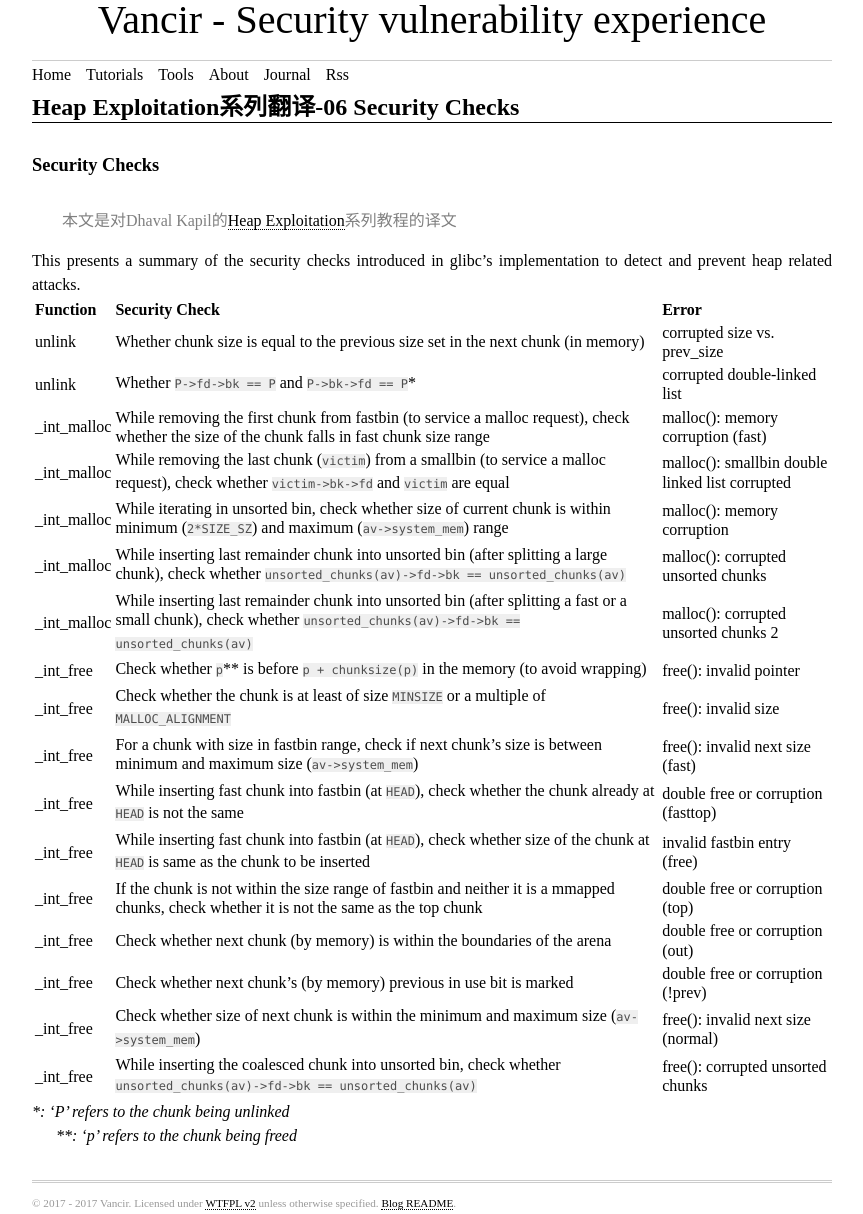
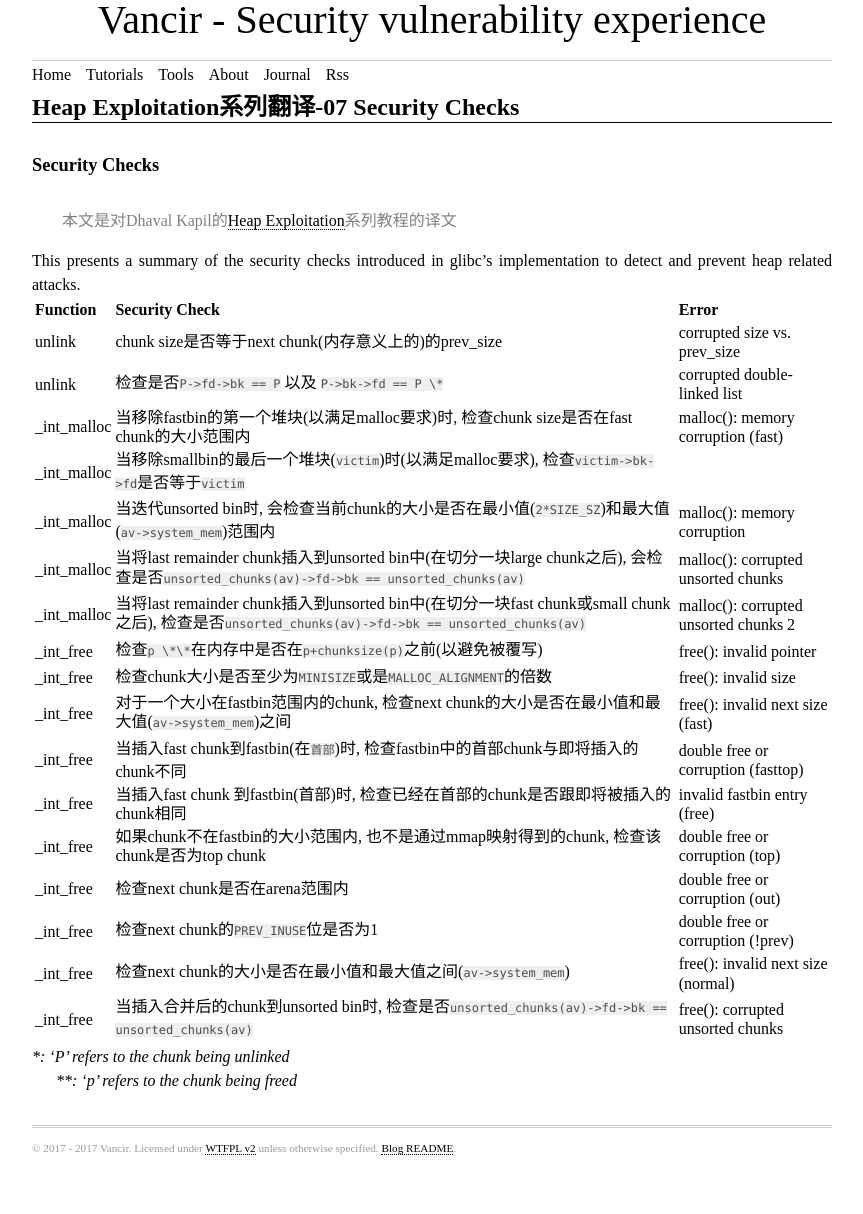
Before and after one commit to Trietptm-on-Coding-Algorithms/vancir.github.io, a Jekyll site: the page built from _posts/2017-08-11-security-checks.md, in a window 1280 px wide. Shown: the whole page, without its empty margins (208-1071 px from the left). Built offline with Jekyll 4.4.1, drawn with Linux system fonts in a browser that asks for light colours; some web fonts are replaced; after the commit the page ends 1158 px from its top, so only the background shows below that.

Commit message:
update securit check

```diff
--- a/_posts/2017-08-11-security-checks.md
+++ b/_posts/2017-08-11-security-checks.md
@@ -1,5 +1,5 @@
 ---
-title: Heap Exploitation系列翻译-06 Security Checks
+title: Heap Exploitation系列翻译-07 Security Checks
 time: 2017-08-11
 tags: [CTF, pwn, heap]
 layout: post
@@ -14,23 +14,23 @@ This presents a summary of the security checks introduced in glibc's implementat
 
 | Function | Security Check | Error |
 | --- | --- | --- |
-| unlink | Whether chunk size is equal to the previous size set in the next chunk (in memory) | corrupted size vs. prev\_size |
-| unlink | Whether `P->fd->bk == P` and `P->bk->fd == P`\* | corrupted double-linked list |
-| \_int\_malloc | While removing the first chunk from fastbin (to service a malloc request), check whether the size of the chunk falls in fast chunk size range | malloc(): memory corruption (fast) |
-| \_int\_malloc | While removing the last chunk (`victim`) from a smallbin (to service a malloc request), check whether `victim->bk->fd` and `victim` are equal | malloc(): smallbin double linked list corrupted |
-| \_int\_malloc | While iterating in unsorted bin, check whether size of current chunk is within minimum (`2*SIZE_SZ`) and maximum (`av->system_mem`) range | malloc(): memory corruption |
-| \_int\_malloc | While inserting last remainder chunk into unsorted bin (after splitting a large chunk), check whether `unsorted_chunks(av)->fd->bk == unsorted_chunks(av)` | malloc(): corrupted unsorted chunks |
-| \_int\_malloc | While inserting last remainder chunk into unsorted bin (after splitting a fast or a small chunk), check whether `unsorted_chunks(av)->fd->bk == unsorted_chunks(av)` | malloc(): corrupted unsorted chunks 2 |
-| \_int\_free | Check whether `p`\*\* is before `p + chunksize(p)` in the memory (to avoid wrapping) | free(): invalid pointer |
-| \_int\_free | Check whether the chunk is at least of size `MINSIZE` or a multiple of `MALLOC_ALIGNMENT` | free(): invalid size |
-| \_int\_free | For a chunk with size in fastbin range, check if next chunk's size is between minimum and maximum size (`av->system_mem`) | free(): invalid next size (fast) |
-| \_int\_free | While inserting fast chunk into fastbin (at `HEAD`), check whether the chunk already at `HEAD` is not the same | double free or corruption (fasttop) |
-| \_int\_free | While inserting fast chunk into fastbin (at `HEAD`), check whether size of the chunk at `HEAD` is same as the chunk to be inserted | invalid fastbin entry (free) |
-| \_int\_free | If the chunk is not within the size range of fastbin and neither it is a mmapped chunks, check whether it is not the same as the top chunk | double free or corruption (top) |
-| \_int\_free | Check whether next chunk (by memory) is within the boundaries of the arena | double free or corruption (out) |
-| \_int\_free | Check whether next chunk's (by memory) previous in use bit is marked | double free or corruption (!prev) |
-| \_int\_free | Check whether size of next chunk is within the minimum and maximum size (`av->system_mem`) | free(): invalid next size (normal) |
-| \_int\_free | While inserting the coalesced chunk into unsorted bin, check whether `unsorted_chunks(av)->fd->bk == unsorted_chunks(av)` | free(): corrupted unsorted chunks |
+| unlink | chunk size是否等于next chunk(内存意义上的)的prev_size | corrupted size vs. prev\_size |
+| unlink | 检查是否`P->fd->bk == P` 以及 `P->bk->fd == P \*` | corrupted double-linked list |
+| \_int\_malloc | 当移除fastbin的第一个堆块(以满足malloc要求)时, 检查chunk size是否在fast chunk的大小范围内 | malloc(): memory corruption (fast) |
+| \_int\_malloc | 当移除smallbin的最后一个堆块(`victim`)时(以满足malloc要求), 检查`victim->bk->fd`是否等于`victim`|
+| \_int\_malloc | 当迭代unsorted bin时, 会检查当前chunk的大小是否在最小值(`2*SIZE_SZ`)和最大值(`av->system_mem`)范围内| malloc(): memory corruption |
+| \_int\_malloc | 当将last remainder chunk插入到unsorted bin中(在切分一块large chunk之后), 会检查是否`unsorted_chunks(av)->fd->bk == unsorted_chunks(av)` | malloc(): corrupted unsorted chunks |
+| \_int\_malloc | 当将last remainder chunk插入到unsorted bin中(在切分一块fast chunk或small chunk之后), 检查是否`unsorted_chunks(av)->fd->bk == unsorted_chunks(av)` | malloc(): corrupted unsorted chunks 2 |
+| \_int\_free | 检查`p \*\*`在内存中是否在`p+chunksize(p)`之前(以避免被覆写) | free(): invalid pointer |
+| \_int\_free | 检查chunk大小是否至少为`MINISIZE`或是`MALLOC_ALIGNMENT`的倍数 | free(): invalid size |
+| \_int\_free | 对于一个大小在fastbin范围内的chunk, 检查next chunk的大小是否在最小值和最大值(`av->system_mem`)之间 | free(): invalid next size (fast) |
+| \_int\_free | 当插入fast chunk到fastbin(在`首部`)时, 检查fastbin中的首部chunk与即将插入的chunk不同 | double free or corruption (fasttop) |
+| \_int\_free | 当插入fast chunk 到fastbin(首部)时, 检查已经在首部的chunk是否跟即将被插入的chunk相同 | invalid fastbin entry (free) |
+| \_int\_free | 如果chunk不在fastbin的大小范围内, 也不是通过mmap映射得到的chunk, 检查该chunk是否为top chunk | double free or corruption (top) |
+| \_int\_free | 检查next chunk是否在arena范围内 | double free or corruption (out) |
+| \_int\_free | 检查next chunk的`PREV_INUSE`位是否为1 | double free or corruption (!prev) |
+| \_int\_free | 检查next chunk的大小是否在最小值和最大值之间(`av->system_mem`) | free(): invalid next size (normal) |
+| \_int\_free | 当插入合并后的chunk到unsorted bin时, 检查是否`unsorted_chunks(av)->fd->bk == unsorted_chunks(av)` | free(): corrupted unsorted chunks |
 
 _\*: 'P' refers to the chunk being unlinked_
 
```
Also changed, not shown: _posts/2017-08-09-Bins-and-Chunks.md (+1 -1 lines), _posts/2017-08-10-Internal-functions.md (+1 -1 lines), _posts/2017-08-10-core-functions.md (+1 -1 lines), tutorials.html (+5 -3 lines).
